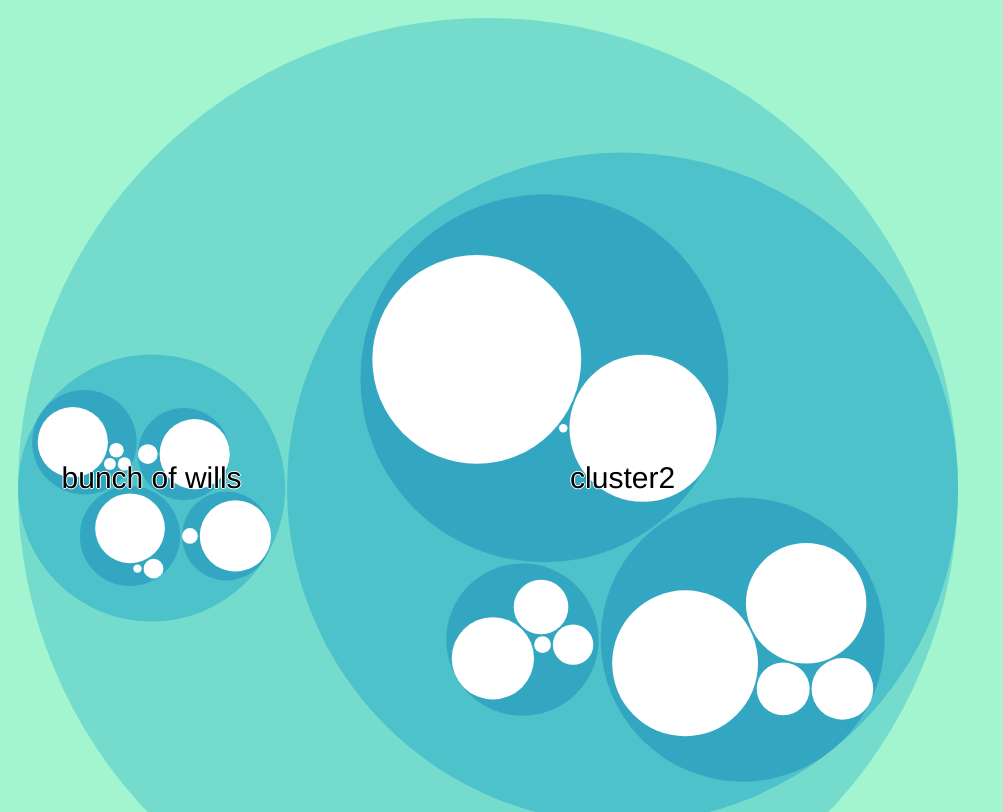
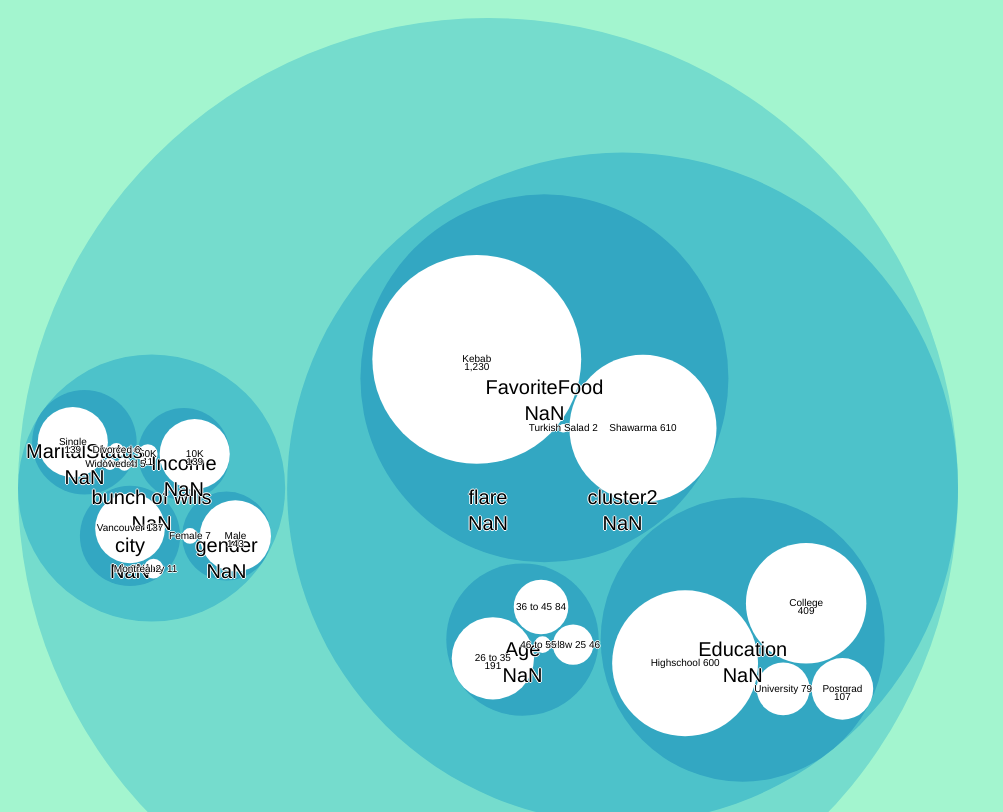
Before and after one commit to willworden/ClusterPuck, a plain HTML site: page index2.html in a window 1280 px wide. Shown: the top 812 px of the page, without its empty margins (0-1003 px from the left). Drawn offline with nearby package versions, Linux system fonts and the light colour scheme.

Commit message:
#yasin -some styling and custom funcs added.

```diff
--- a/index2.html
+++ b/index2.html
@@ -16,14 +16,14 @@
 }
 
 .label {
-  font: 30px "Helvetica Neue", Helvetica, Arial, sans-serif;
+  font: 20px "Helvetica Neue", Helvetica, Arial, sans-serif;
   text-anchor: middle;
   text-shadow: 0 1px 0 #fff, 1px 0 0 #fff, -1px 0 0 #fff, 0 -1px 0 #fff;
 
 }
 
 .label--leaf {
-  font: 20px "Helvetica Neue", Helvetica, Arial, sans-serif;
+  font: 10px "Helvetica Neue", Helvetica, Arial, sans-serif;
   text-anchor: middle;
   text-shadow: 0 1px 0 #fff, 1px 0 0 #fff, -1px 0 0 #fff, 0 -1px 0 #fff;
 }
@@ -38,10 +38,12 @@
 </style>
 <body>
 <script src="http://d3js.org/d3.v3.min.js"></script>
+<script src="//ajax.googleapis.com/ajax/libs/jquery/2.1.1/jquery.min.js"></script>
 <script>
 
 var margin = 20,
-    diameter = 960;
+    diameter = 960,
+    format = d3.format(",d");
 
 var color = d3.scale.linear()
     .domain([-1, 5])
@@ -79,9 +81,11 @@ d3.json("flare3.js", function(error, root) {
       .attr("class", function(d) {
         return d.children ? "label" : "label--leaf";
       })
-      .style("fill-opacity", function(d) { return d.parent === root ? 1 : 0; })
-      .style("display", function(d) { return d.parent === root ? null : "none"; })
-      .text(function(d) { return d.name; });
+      .attr("dy", "0.3em")
+      // .style("fill-opacity", function(d) { return d.parent === root ? 1 : 0; })
+      // .style("display", function(d) { return d.parent === root ? null : "none"; })
+      .text(function(d) { return d.name + "<br>" + format(d.size); })
+      .call(wrap);
 
   var node = svg.selectAll("circle,text");
 
@@ -113,6 +117,41 @@ d3.json("flare3.js", function(error, root) {
     node.attr("transform", function(d) { return "translate(" + (d.x - v[0]) * k + "," + (d.y - v[1]) * k + ")"; });
     circle.attr("r", function(d) { return d.r * k; });
   }
+
+  // ################ custom functions ####################
+  function wrap(text) {
+    text.each(function() {
+      var text = d3.select(this),
+          textSize = textWidth(text.text().split(/<br>/)[0]),
+          words = text.text().split(/<br>/).reverse(),
+          word,
+          line = [],
+          lineNumber = 0,
+          lineHeight = 0.5, // ems
+          y = text.attr("y"),
+          dy = parseFloat(text.attr("dy")),
+          tspan = text.text(null).append("tspan").attr("x", 0).attr("y", y).attr("dy", dy + "em");
+      while (word = words.pop()) {
+        line.push(word);
+        tspan.text(line.join(" "));
+        if (tspan.node().getComputedTextLength() > textSize) {
+          line.pop();
+          tspan.text(line.join(" "));
+          line = [word];
+          tspan = text.append("tspan").attr("x", 0).attr("y", y).attr("dy", ++lineNumber * lineHeight + dy + "em").text(word);
+        }
+      }
+    });
+  };
+
+  function textWidth(text) {
+     var dummyHtmlElem = '<span style="display:none">' + text + '</span>';
+     $('body').append(dummyHtmlElem);
+     var width = $('body').find('span:last').width();
+     $('body').find('span:last').remove();
+     return width;
+  };
+  // ################ custom functions ####################
 });
 
 d3.select(self.frameElement).style("height", diameter + "px");
```
